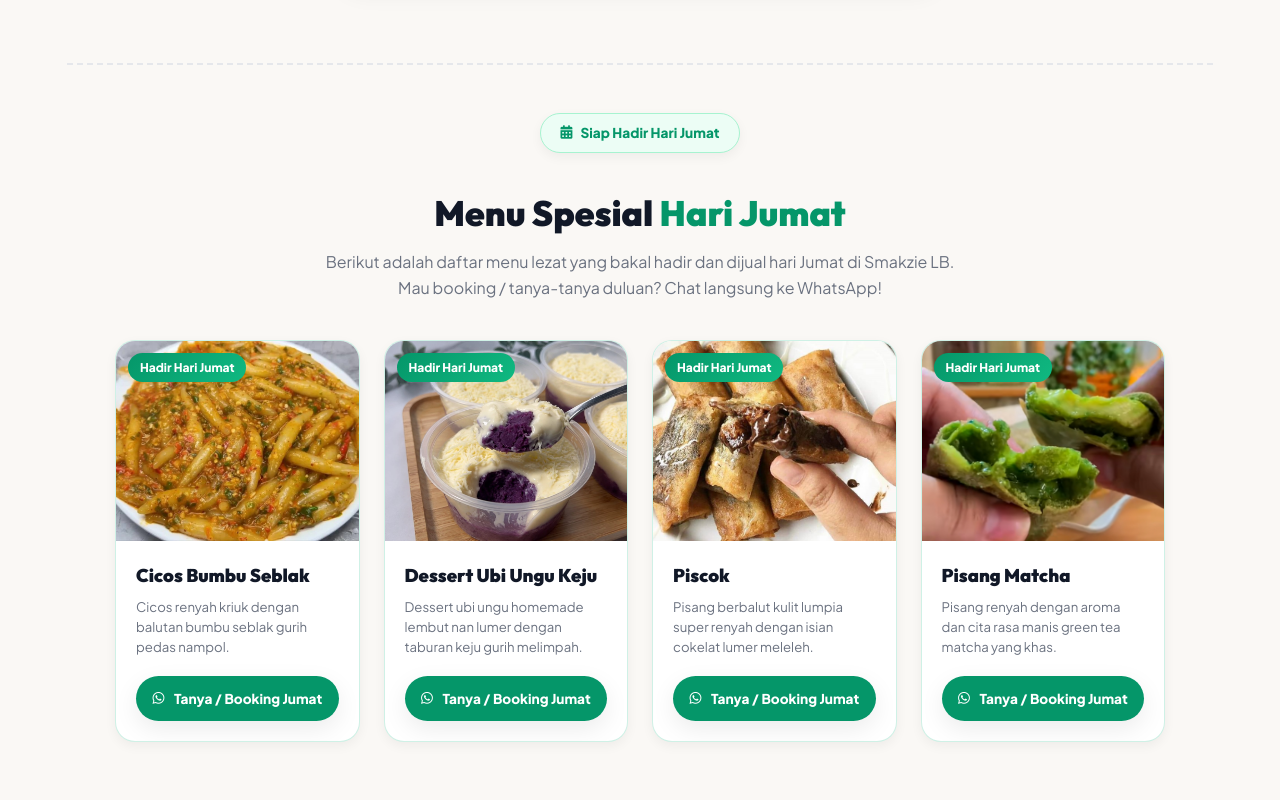
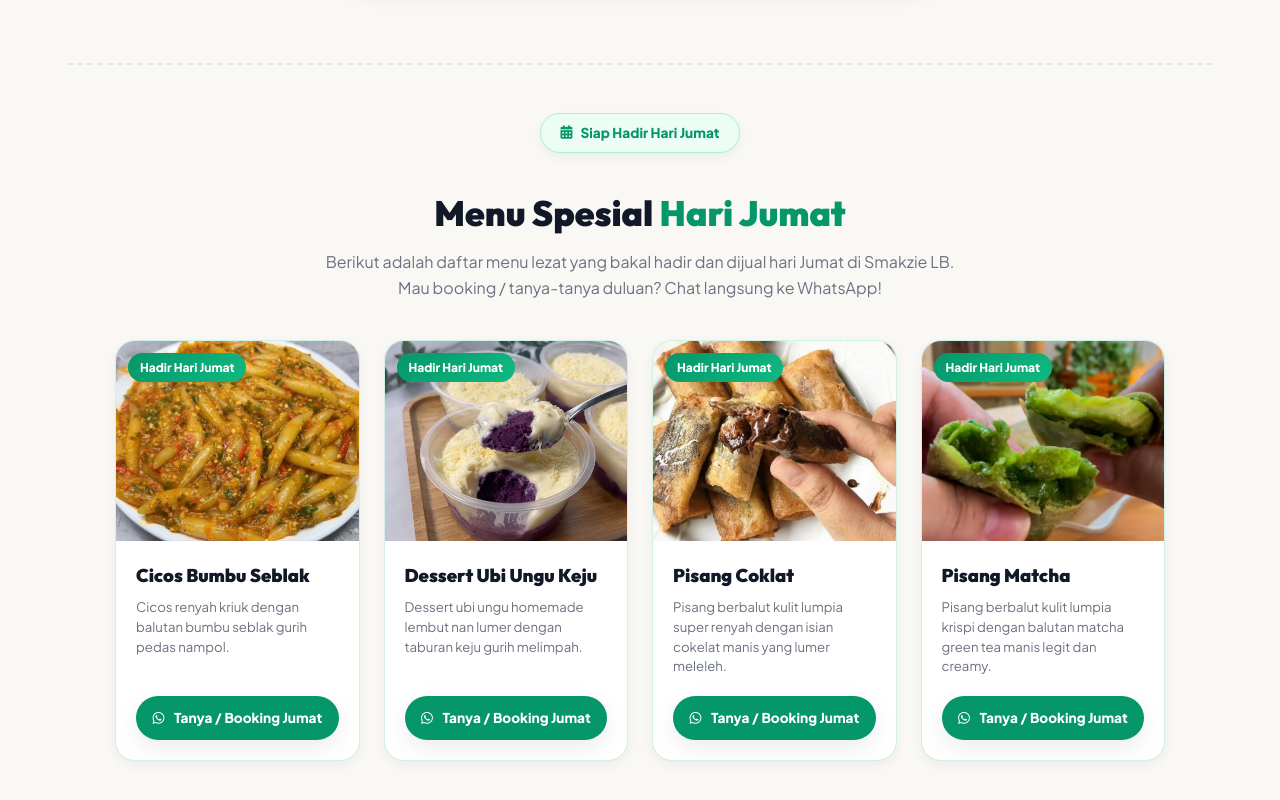
Before and after one commit to M-Rofi-i-Alawi/Rofi_Store, a React (Vite) app: page /dapur in a window 1280 px wide. Shown: the part 1468-2268 px from the top of the page. Built offline with nearby package versions, Linux system fonts and the light colour scheme; a web font is replaced by a local one.

Commit message:
Update nama produk jadi Pisang Coklat dan Pisang Matcha tanpa kata coklat di deskripsi matcha

```diff
--- a/src/data/menuData.js
+++ b/src/data/menuData.js
@@ -30,17 +30,17 @@ export const fridayMenuItems = [
   },
   {
     id: 3,
-    name: "Piscok",
+    name: "Pisang Coklat",
     badge: "Hadir Hari Jumat",
     image: "/images/piscok.jpeg",
-    desc: "Pisang berbalut kulit lumpia super renyah dengan isian cokelat lumer meleleh."
+    desc: "Pisang berbalut kulit lumpia super renyah dengan isian cokelat manis yang lumer meleleh."
   },
   {
     id: 4,
     name: "Pisang Matcha",
     badge: "Hadir Hari Jumat",
     image: "/images/piscok matcha.jpeg",
-    desc: "Pisang renyah dengan aroma dan cita rasa manis green tea matcha yang khas."
+    desc: "Pisang berbalut kulit lumpia krispi dengan balutan matcha green tea manis legit dan creamy."
   }
 ];
 
--- a/src/pages/DapurRofi.jsx
+++ b/src/pages/DapurRofi.jsx
@@ -121,7 +121,7 @@ export default function DapurRofi() {
               </h1>
 
               <p className="hero-subtitle">
-                Spesial <strong>Besok (Kamis)</strong>: <strong>Cicos Bumbu Seblak</strong> pedas gurih! Ditunggu juga menu spesial Hari Jumat (Dessert Ubi Ungu, Piscok, Pisang Matcha & Cicos).
+                Spesial <strong>Besok (Kamis)</strong>: <strong>Cicos Bumbu Seblak</strong> pedas gurih! Ditunggu juga menu spesial Hari Jumat (Dessert Ubi Ungu, Pisang Coklat, Pisang Matcha & Cicos).
               </p>
 
               <div className="hero-buttons">
```
